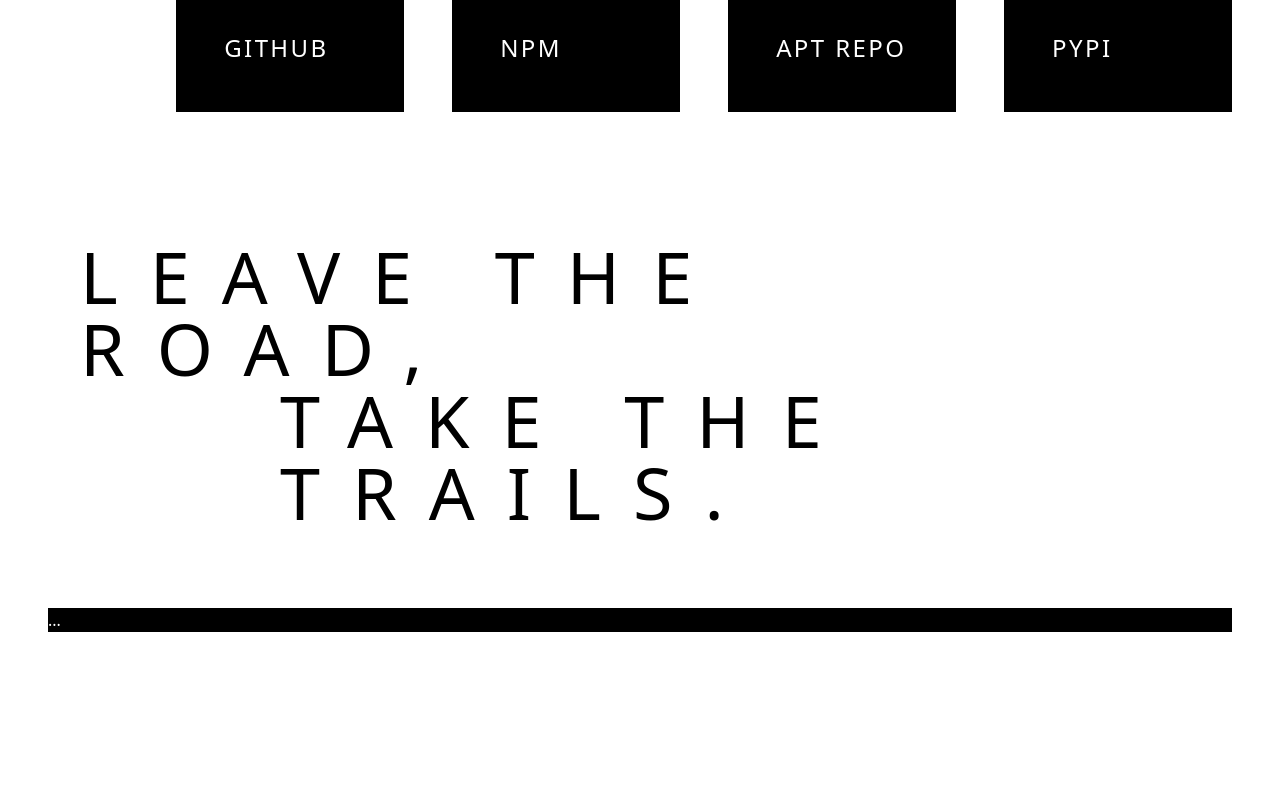
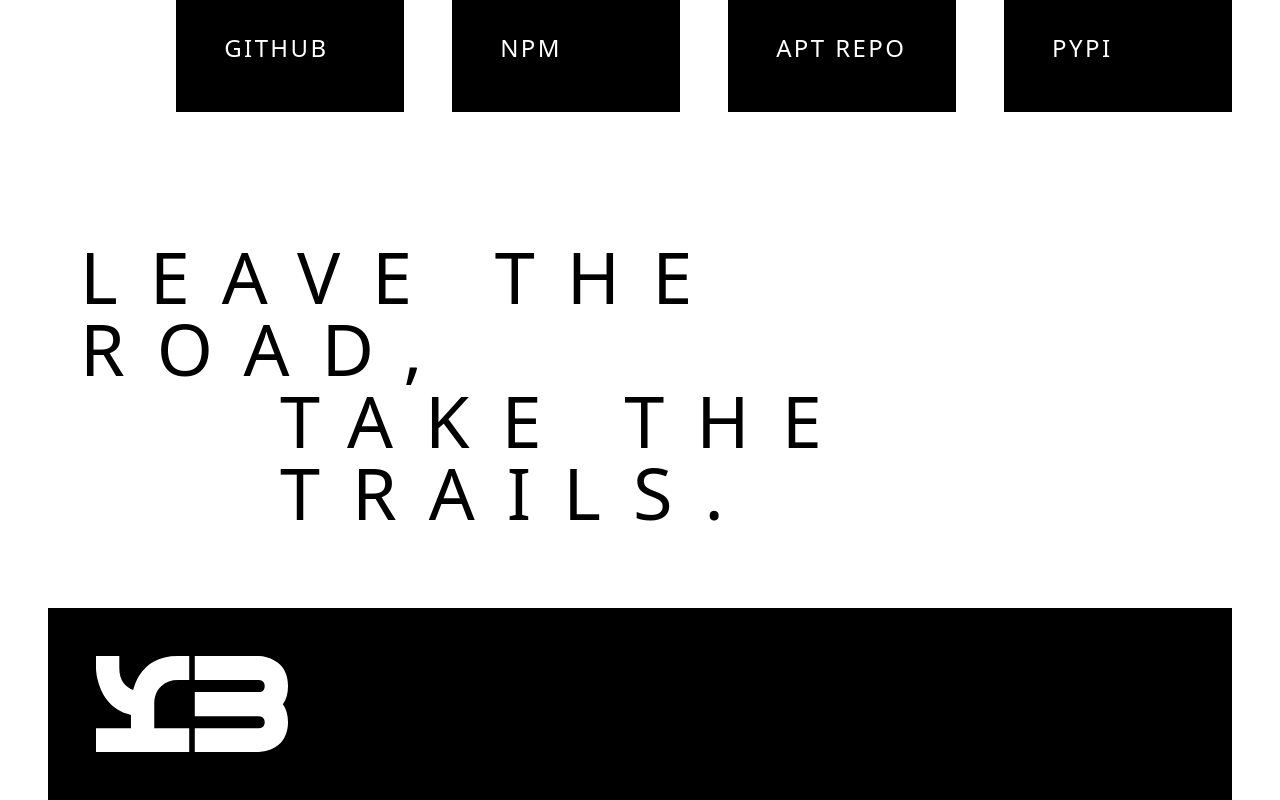
Before and after one commit to komed3/web, a React (Vite) app: page / in a window 1280 px wide. Shown: the part 1024-1824 px from the top of the page. Before the commit the page ends 1656 px from the top, so only its background shows below. Built offline with nearby package versions, Linux system fonts and the light colour scheme; a web font is replaced by a local one.

Commit message:
add footer logo

```diff
--- a/src/layout/Footer.tsx
+++ b/src/layout/Footer.tsx
@@ -1,7 +1,23 @@
+import { Link } from 'react-router';
+
+import { Logo } from '../components/Logo';
+
+
 export function Footer () {
   return (
-    <footer className= 'mx-12 text-(--bg) bg-(--text)'>
-      ...
+    <footer className= 'mx-12 p-12 text-(--bg) bg-(--text)'>
+      { /** Meta */ }
+      <div className= 'grid grid-cols-2 items-end'>
+        { /** Logo */ }
+        <div>
+          <Link
+            to= '/'
+            aria-label= 'komed3'
+          >
+            <Logo className= 'w-48 h-auto' />
+          </Link>
+        </div>
+      </div>
     </footer>
   );
 }
```
